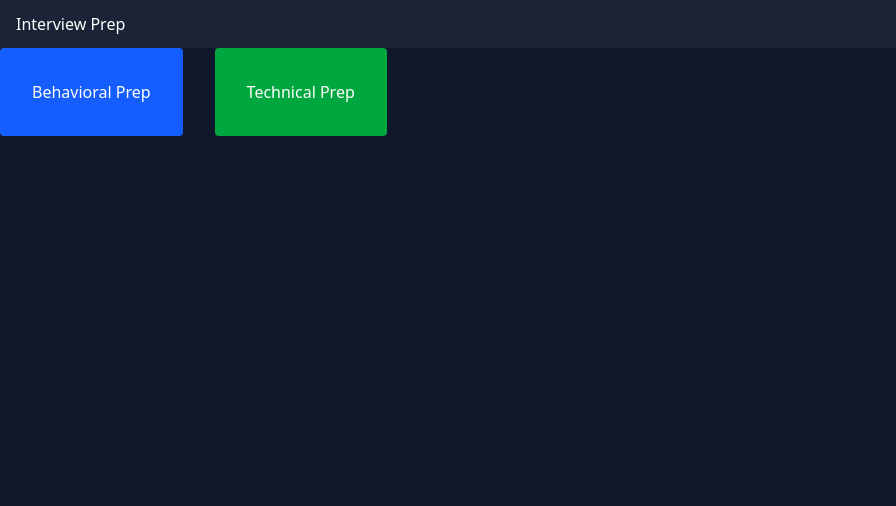
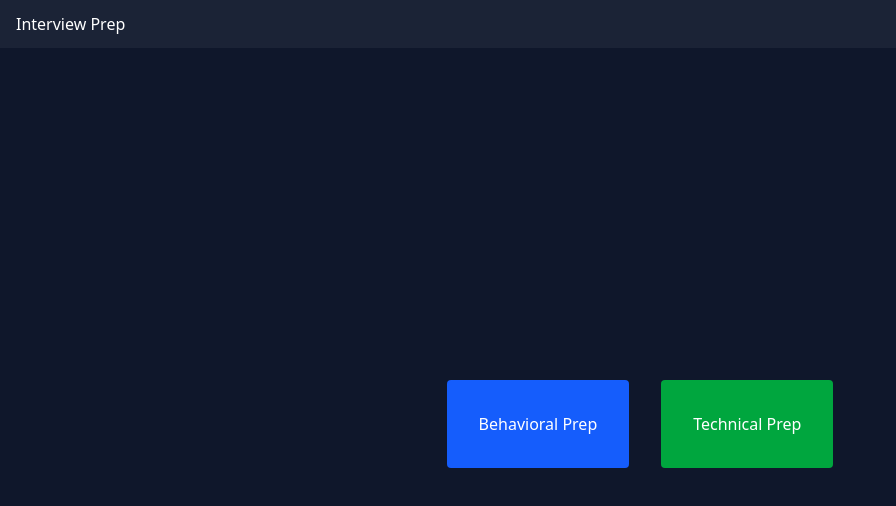
Before and after one commit to krushilnaik/interview-prep, a Next.js app: page / in a window 1280 px wide. Shown: the top 506 px of the page, without its empty margins (0-896 px from the left). Built offline with nearby package versions, Linux system fonts and the light colour scheme.

Commit message:
styling tweaks

```diff
--- a/src/app/page.tsx
+++ b/src/app/page.tsx
@@ -1,6 +1,6 @@
 export default function Home() {
   return (
-    <div className="flex gap-8">
+    <div className="flex gap-8 h-full items-center justify-center">
       <a href="/behavioral" className="p-8 bg-blue-600 text-white rounded hover:bg-blue-500">
         Behavioral Prep
       </a>
--- a/src/components/Interviewer.tsx
+++ b/src/components/Interviewer.tsx
@@ -78,7 +78,7 @@ function Interviewer({ title, description, questionPrompt, graderPrompt }: Props
         <p>{countdown !== -1 ? `Listening in ${countdown} second(s)` : "Idle"}</p>
         <p>Listening: {listening ? "Yes (press 's' to stop)" : "No"}</p>
         <p>Press spacebar to generate a new question</p>
-        <p>{transcript}</p>
+        <p className="max-w-3xl">{transcript}</p>
       </div>
     </div>
   );
```
